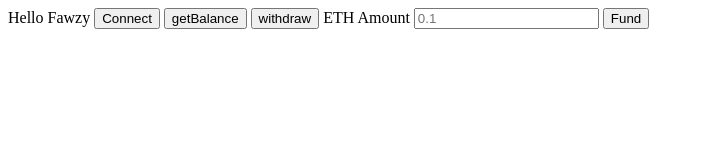
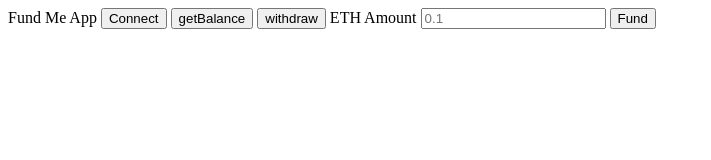
Before and after one commit to omarrfawzyy/html-fund-me, a plain HTML site: page index.html in a window 1280 px wide. Shown: the full height of the page, 0-711 px from the left. Drawn offline with Linux system fonts and the light colour scheme.

Commit message:
Update index.html

```diff
--- a/index.html
+++ b/index.html
@@ -4,7 +4,7 @@
     <title>Fund Me APP</title>
   </head>
   <body>
-    Hello Fawzy
+    Fund Me App
     <script src="./index.js" type="module"></script>
     <button id="connectButton">Connect</button>
     <button id="balancebutton">getBalance</button>
```
